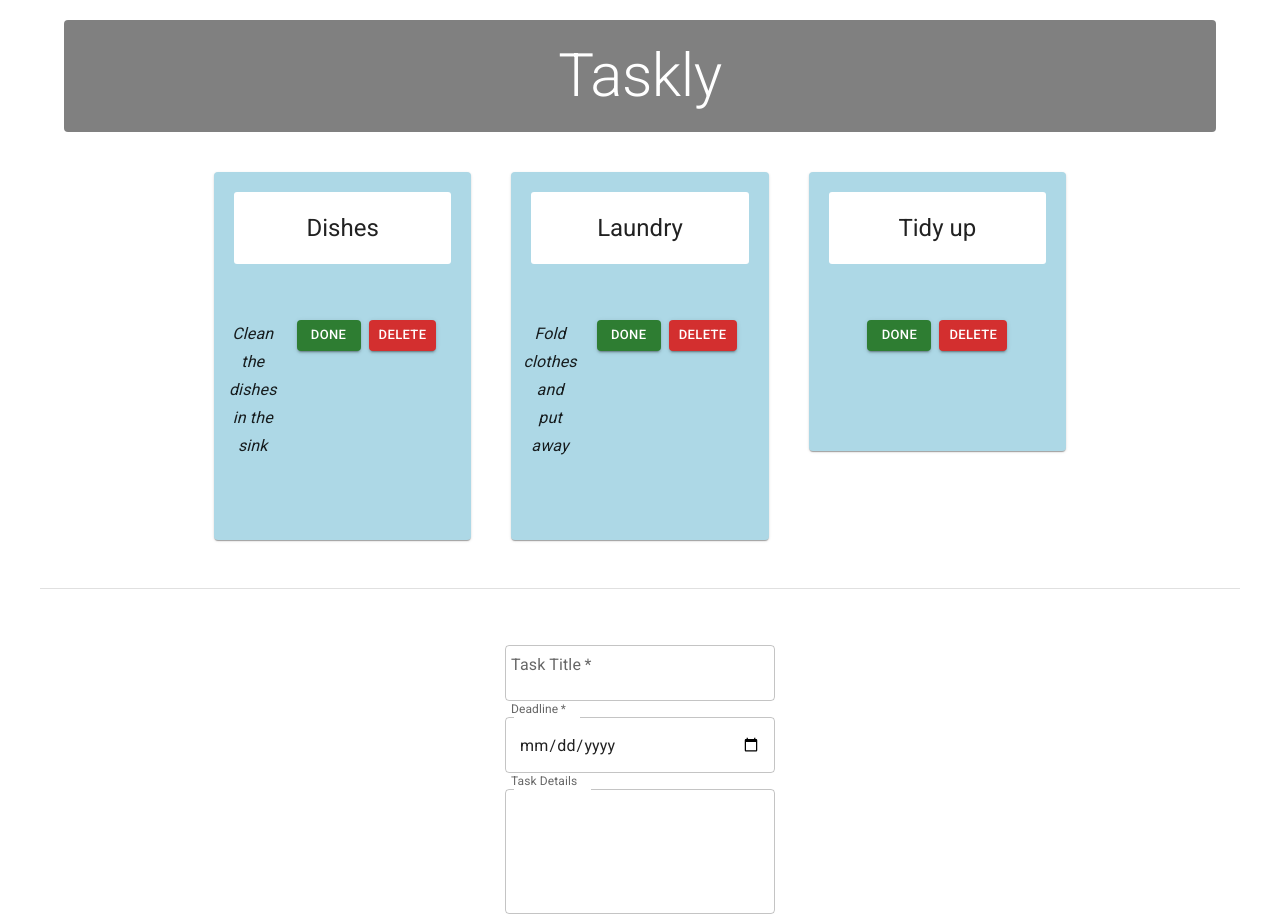
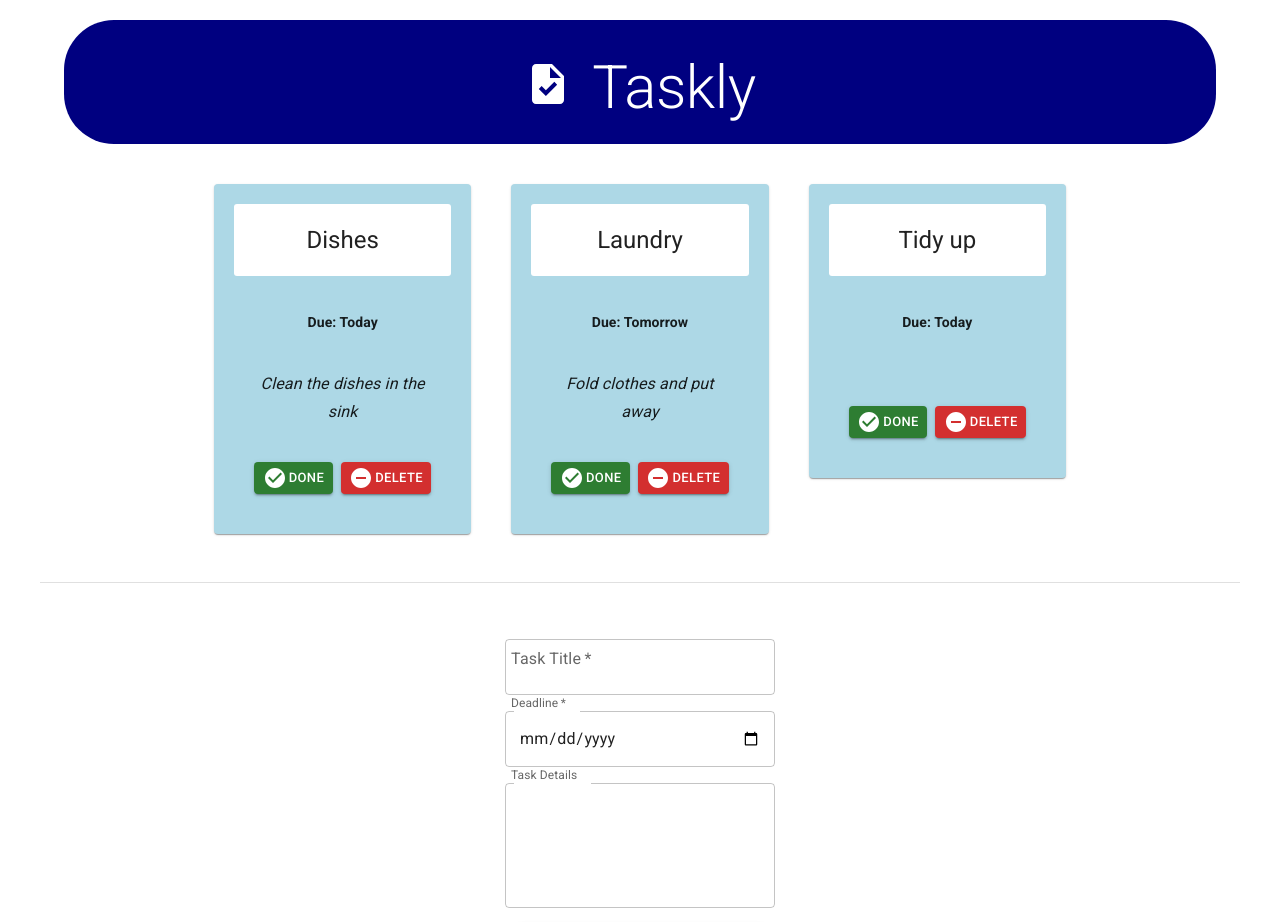
Before and after one commit to JoeOMahony/react-basics-labs, a React (Vite) app in the folder taskly/: page / in a window 1280 px wide. Shown: the top 922 px of the page. Built offline with nearby package versions, Linux system fonts and the light colour scheme.

Commit message:
Finished Tasky Lab03 [MUI] exercises 01 & 02

```diff
--- a/taskly/src/App.jsx
+++ b/taskly/src/App.jsx
@@ -6,6 +6,7 @@ import { v4 as uuidv4 } from 'uuid';
 import Typography from '@mui/material/Typography';
 import Container from '@mui/material/Container';
 import Grid from '@mui/material/Grid';
+import TaskIcon from '@mui/icons-material/Task';
 
 function App() {
   const [taskState, setTaskState] = useState({
@@ -83,14 +84,19 @@ function App() {
           align="center"
           gutterBottom
           sx={{
-            backgroundColor: 'gray',
+            backgroundColor: 'navy',
             textAlign: 'center',
             color: 'white',
             padding: '20px',
             margin: '20px 0 40px 0',
-            borderRadius: '4px'
+            borderRadius: '50px',
+            '&:hover': {
+              transform: 'scale(0.99)',
+              transition: 'transform 0.3s ease-in-out',
+            }
           }}
         >
+          <TaskIcon sx={{ margin: '20px 20px 0 0', fontSize: '48px' }}/>
           Taskly
         </Typography>
       </Container>
@@ -101,7 +107,6 @@ function App() {
         <Grid
           container
           spacing={5}
-          alignItems="flex-start"
           sx={{ justifyContent: "center" }}
         >
           {taskState.tasks.map((task, index) => (
--- a/taskly/src/components/Form.jsx
+++ b/taskly/src/components/Form.jsx
@@ -1,6 +1,7 @@
 import Box from '@mui/material/Box';
 import TextField from '@mui/material/TextField';
 import Button from '@mui/material/Button';
+import AddTaskIcon from '@mui/icons-material/AddTask';
 
 const AddTaskForm = (props) => {
 
@@ -50,11 +51,20 @@ const AddTaskForm = (props) => {
                         variant="contained"
                         color="primary"
                         sx={{
+                            borderRadius: '50px',
                             m: 1,
                             p: 1,
-                            width: '95%'
+                            width: '95%',
+                            '&:hover': {
+                                transform: 'scale(1.05)',
+                            },
+                            '&:active': {
+                                transform: 'scale(0.95)',
+                                backgroundColor: 'success.main',
+                            },
                         }}
                     >
+                        <AddTaskIcon sx={{ pr: '8px' }} />
                         Add Task
                     </Button>
                 </div>
--- a/taskly/src/components/Task.jsx
+++ b/taskly/src/components/Task.jsx
@@ -7,6 +7,8 @@ import CardContent from '@mui/material/CardContent';
 import CardHeader from '@mui/material/CardHeader';
 import Grid from '@mui/material/Grid';
 import Typography from '@mui/material/Typography';
+import CheckCircleIcon from '@mui/icons-material/CheckCircle';
+import RemoveCircleIcon from '@mui/icons-material/RemoveCircle';
 
 
 const Task = (props) => {
@@ -18,17 +20,22 @@ const Task = (props) => {
         >
             <Card
                 sx={{
-                    backgroundColor: props.done ? 'lightgrey' : 'lightblue',
-                    padding: '20px'
+                    backgroundColor: props.done ? 'lightgreen' : 'lightblue',
+                    border: props.done ? '2px dotted green' : 'inherit',
+                    padding: '20px',
+                    '&:hover': {
+                        transform: 'scale(1.02)',
+                        transition: 'transform 0.33s ease-in-out',
+                    },
                 }}
             >
                 <CardHeader
                     title={props.title}
                     sx={{
-                        backgroundColor: 'white',
+                        backgroundColor: props.done ? '#F4F9F4' : 'white',
                         borderRadius: '3px',
                         padding: '20px',
-                        textAlign: 'center'
+                        textAlign: 'center',
                     }}
                 />
 
@@ -46,8 +53,14 @@ const Task = (props) => {
                             component="p"
                             variant="subtitle2"
                             color="text.primary"
+                            sx={{
+                                textDecoration: props.done ? 'line-through' : 'none',
+                                fontWeight: props.done ? 'normal' : 'bold',
+                            }}
                         >
+                            Due: {props.deadline}
                         </Typography>
+                    </Box>
 
                     <Typography
                         component="p"
@@ -57,10 +70,11 @@ const Task = (props) => {
                     >
                         {props.description}
                     </Typography>
+                </CardContent>
 
                 <CardActions
                     sx={{
-                                justifyContent: 'space-betweeen',
+                        justifyContent: 'space-between',
                         padding: '20px'
                     }}
                 >
@@ -69,23 +83,38 @@ const Task = (props) => {
                         size="small"
                         color="success"
                         onClick={props.markDone}
+                        sx={{
+                            '&:hover': { transform: 'scale(1.05)' },
+                            '&:active': {
+                                transform: 'scale(0.95)',
+                                backgroundColor: 'darkgreen'
+                            }
+                        }}
                     >
+                        <CheckCircleIcon sx={{ pr: '2px' }} />
                         Done
                     </Button>
 
                     <Button
                         variant="contained"
                         size="small"
-                                color="error"
+                        color='error'
                         onClick={props.deleteTask}
+                        sx={{
+                            '&:hover': { transform: 'scale(1.05)' },
+                            '&:active': {
+                                transform: 'scale(0.95)',
+                                backgroundColor: 'darkred'
+                            }
+                        }}
                     >
+                        <RemoveCircleIcon sx={{ pr: '2px' }} />
                         Delete
                     </Button>
                 </CardActions>
-                    </Box>
-                </CardContent>
             </Card>
         </Grid>
+
     )
     // return (
     //     <div className="card" style={{backgroundColor: props.done ? 'lightgrey' : '#5bb4c4'}}>
```
Lines whose indentation alone changed are shown as unchanged.
